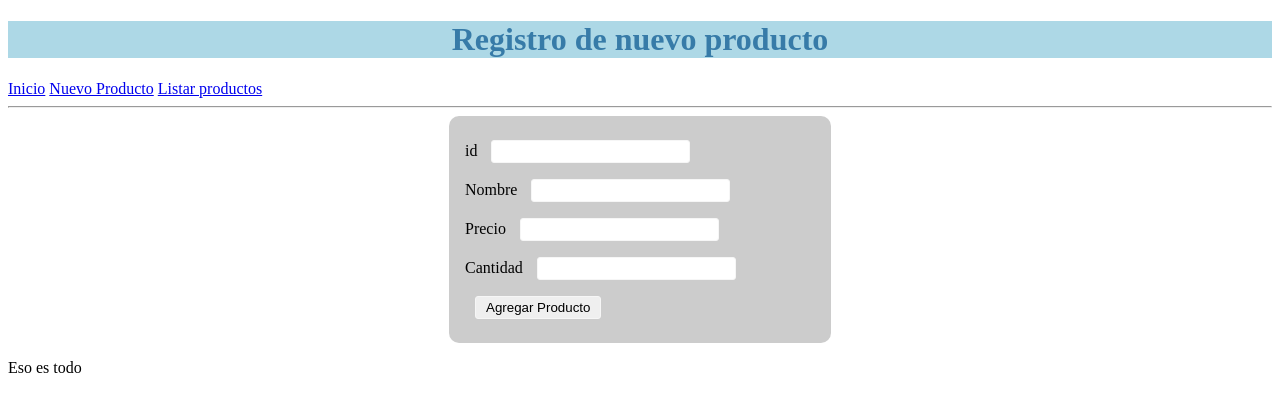
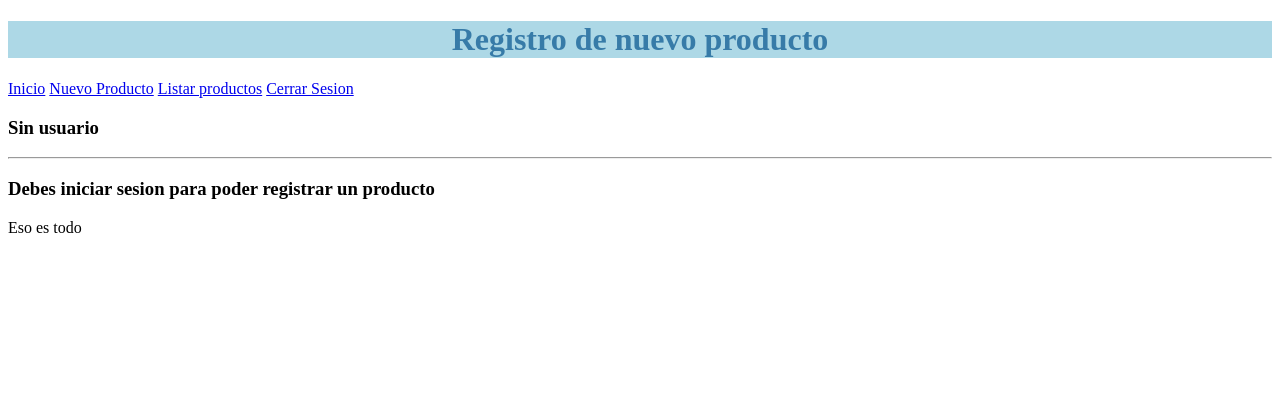
Before and after one commit to bdriveros/MarriotHotel, a Flask app: page /nuevo in a window 1280 px wide. Shown: the top 412 px of the page. Run offline with Flask 2, Linux system fonts and the light colour scheme.

Commit message:
Añadida funcionalidad de cookies y sesion

```diff
--- a/app.py
+++ b/app.py
@@ -1,4 +1,4 @@
-from flask import request, Flask,flash, render_template, jsonify, url_for
+from flask import request, Flask,flash, render_template, jsonify, url_for,session,make_response,g
 import database as bd
 from forms import Producto
 from settings.config import configuracion
@@ -9,7 +9,31 @@ app.config.from_object(configuracion)
 
 @app.route('/')
 def api():
-    return render_template('index.html',titulo="Ejemplo SQLite")
+    session['usuario']="Brayan"
+    visited=request.cookies.get("visited")
+    if visited=="True":
+        return render_template("index.html", titulo="Gracias por volver")
+    else:
+        response = make_response(render_template('index.html',titulo="Nuevo usuario"))
+        response.set_cookie('visited', 'True')
+        response.set_cookie('language','es')
+        return response
+    #session['rol']="Admin"
+    #return render_template('index.html',titulo="Ejemplo SQLite")
+
+#uso de decorador before_request que pertence a los decoradores de peticion
+@app.before_request
+def before_request():
+    if 'usuario' in session:
+        g.user="bdriveros"
+    else:
+        g.user=None
+
+@app.route('/cerrar')
+def cerrar():
+    session.clear()
+    flash("Sesion cerrada")
+    return render_template('Cerrando.html',titulo="Sesion finalizada")
 
 @app.route('/productos')
 def getProductos():
--- /dev/null
+++ b/templates/Cerrando.html
@@ -0,0 +1 @@
+{% extends 'base.html' %}
--- a/templates/base.html
+++ b/templates/base.html
@@ -16,6 +16,18 @@
     <a href="/">Inicio</a>
     <a href="/nuevo">Nuevo Producto</a>
     <a href="/productos">Listar productos</a>
+    <a href="/cerrar">Cerrar Sesion</a>
+
+    {% if 'usuario' in session: %}
+    <h3>usuario:{{session['usuario']}}</h3>
+    {% else %}
+    <h3>Sin usuario</h3>
+    {% endif %}
+
+    {% if request.cookies.get('visited')=="True" %}
+    <h4>Que bueno verte por aca!, recordamos tu idioma preferido {{request.cookies.get('language')}}</h4>
+    {% endif %}
+
     <hr />
     {% with mensajes = get_flashed_messages() %} {% if mensajes %}
     <ul>
--- a/templates/nuevo.html
+++ b/templates/nuevo.html
@@ -1,5 +1,7 @@
 {% extends 'base.html' %}
 {% block contenido %}
+{% if 'usuario' in session: %}
+
 <form action="/nuevo" method="post">
   {{form.codigo.label}} {{form.codigo}}
   <br/>
@@ -11,4 +13,8 @@
   <br/>
   {{form.enviar}} {{form.hidden_tag()}}
 </form>
+
+{% else %}
+<h3> Debes iniciar sesion para poder registrar un producto </h3>
+{% endif %}
 {% endblock %}
```
Also changed, not shown: baseDatos.db.
